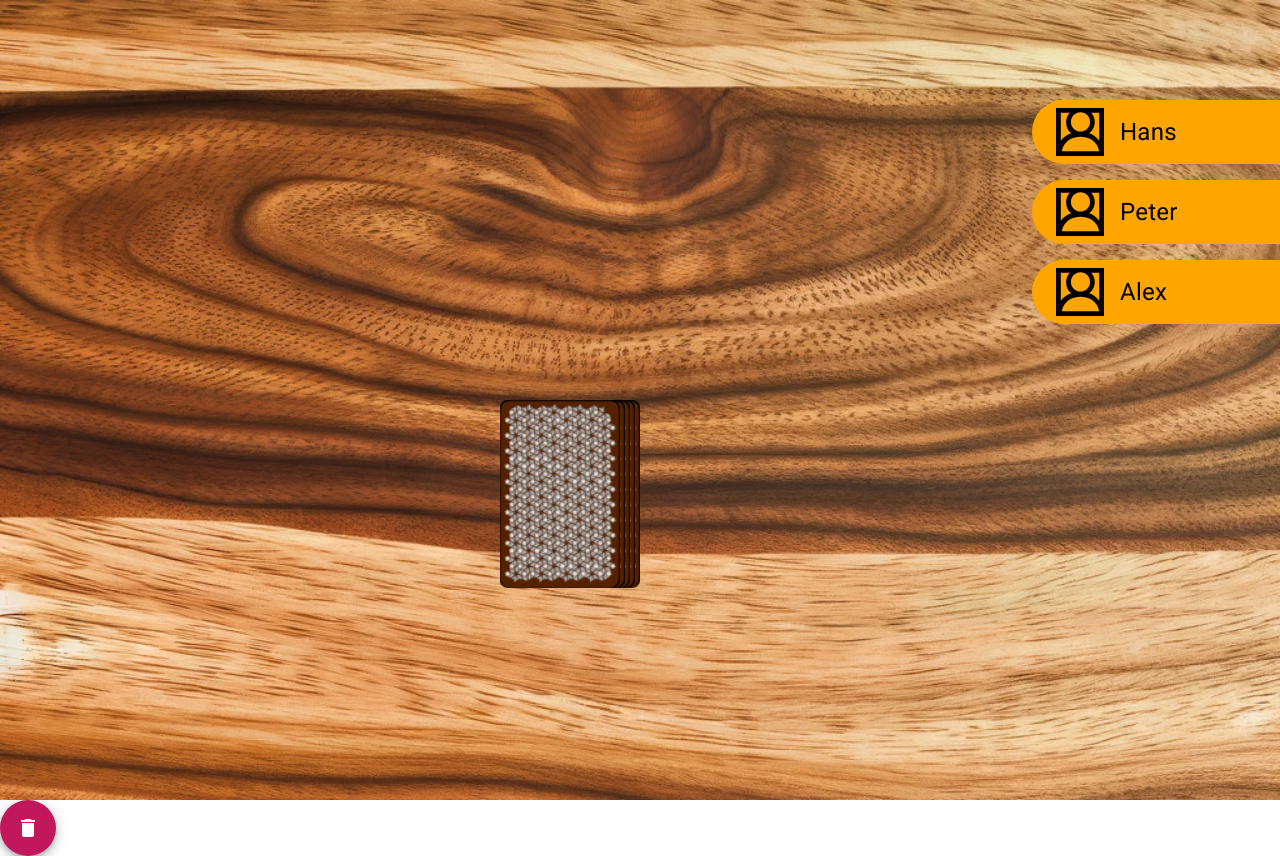
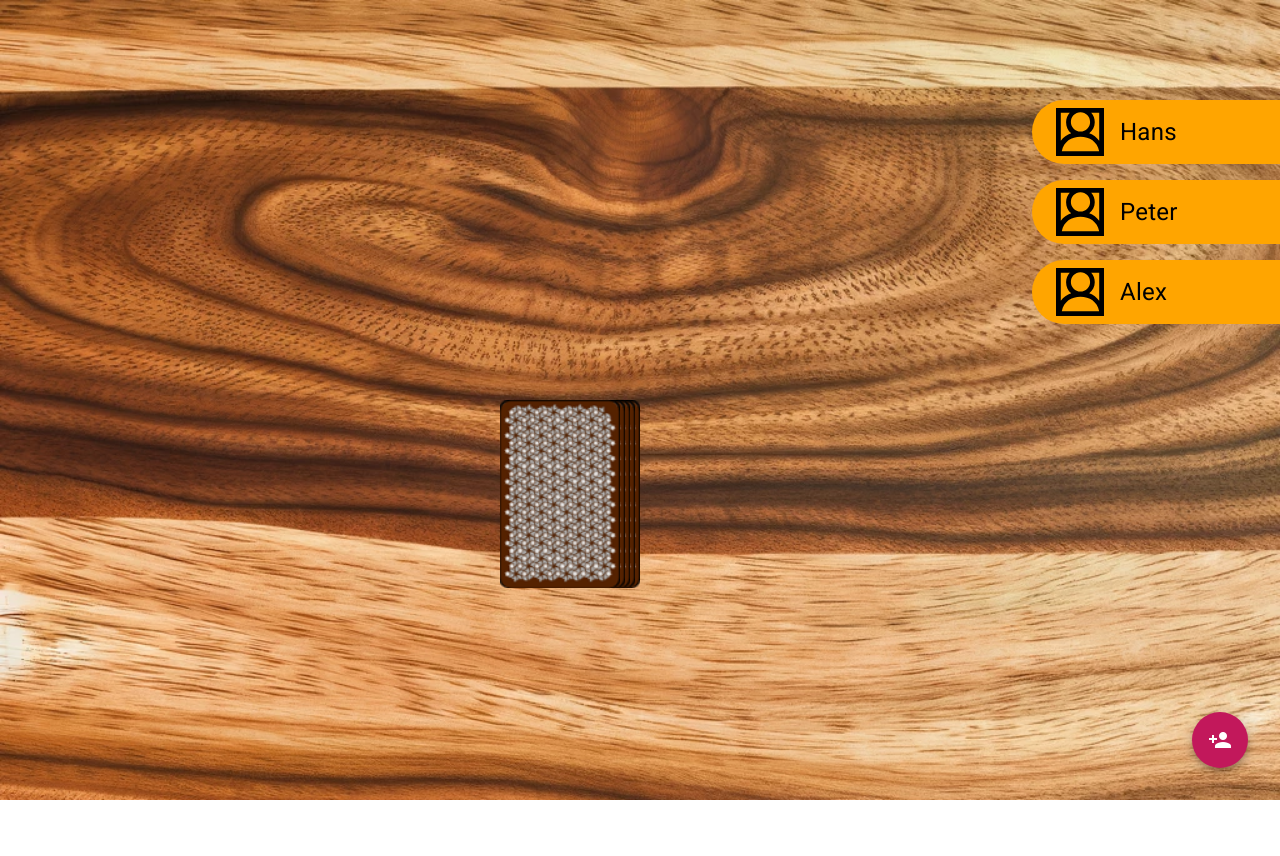
Before and after one commit to Alexander-Riedel/ring-of-fire, an Angular app: page /game in a window 1280 px wide. After the commit the page ends 800 px from the top, so only its background shows below. Built offline with nearby package versions, Linux system fonts and the light colour scheme.

Commit message:
add dialog add player

```diff
--- /dev/null
+++ b/src/app/dialog-add-player/dialog-add-player.component.html
@@ -0,0 +1 @@
+<p>dialog-add-player works!</p>
--- a/src/app/game/game.component.html
+++ b/src/app/game/game.component.html
@@ -12,6 +12,6 @@
     </div>
 </div>
 
-<button mat-fab color="primary" aria-label="Example icon button with a delete icon">
-    <mat-icon>delete</mat-icon>
+<button mat-fab color="primary" (click)="openDialog()" class="btn-add-player">
+    <mat-icon>person_add</mat-icon>
 </button>
--- a/src/app/game/game.component.scss
+++ b/src/app/game/game.component.scss
@@ -60,3 +60,9 @@
     position: absolute;
     right: 0;
 }
+
+.btn-add-player {
+    position: absolute;
+    right: 32px;
+    bottom: 32px;
+}
--- a/src/app/game/game.component.ts
+++ b/src/app/game/game.component.ts
@@ -2,17 +2,18 @@
 import { CommonModule } from '@angular/common';
 import { Game } from '../../models/game';
 import { PlayerComponent } from "../player/player.component";
-import {MatIconModule} from '@angular/material/icon';
-import {MatDividerModule} from '@angular/material/divider';
-import {MatButtonModule} from '@angular/material/button';
+import { MatButtonModule } from '@angular/material/button';
+import { MatIconModule } from '@angular/material/icon';
+import { MatDialog, } from '@angular/material/dialog';
+import { DialogAddPlayerComponent } from '../dialog-add-player/dialog-add-player.component';
 
 
 @Component({
-    selector: 'app-game',
-    standalone: true,
-    templateUrl: './game.component.html',
-    styleUrl: './game.component.scss',
-    imports: [CommonModule, PlayerComponent, MatButtonModule, MatIconModule, MatDividerModule]
+  selector: 'app-game',
+  standalone: true,
+  templateUrl: './game.component.html',
+  styleUrl: './game.component.scss',
+  imports: [CommonModule, PlayerComponent, MatButtonModule, MatIconModule]
 })
 
 export class GameComponent implements OnInit {
@@ -20,7 +21,8 @@
   game: Game = new Game();
   currentCard: string | undefined = '';
 
-  constructor() {
+  constructor(public dialog: MatDialog) {
+
   }
 
   ngOnInit() {
@@ -46,4 +48,12 @@
     }
   }
 
+  openDialog(): void {
+    const dialogRef = this.dialog.open(DialogAddPlayerComponent);
+
+    dialogRef.afterClosed().subscribe(result => {
+      console.log('The dialog was closed');
+    });
+  }
+
 }
```
Also changed, not shown: src/app/dialog-add-player/dialog-add-player.component.ts (added, +12 -0 lines), src/app/dialog-add-player/dialog-add-player.component.scss (added), 1 other file (tests, documents, lock files or other folders).
